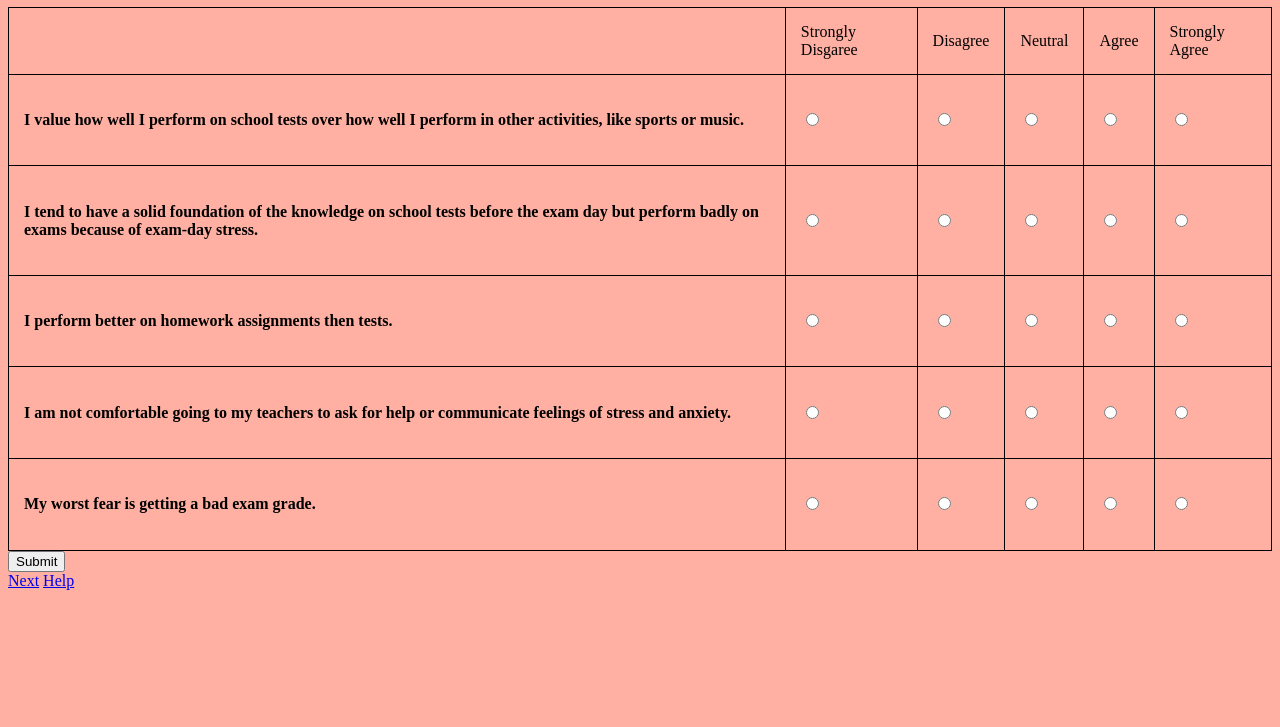
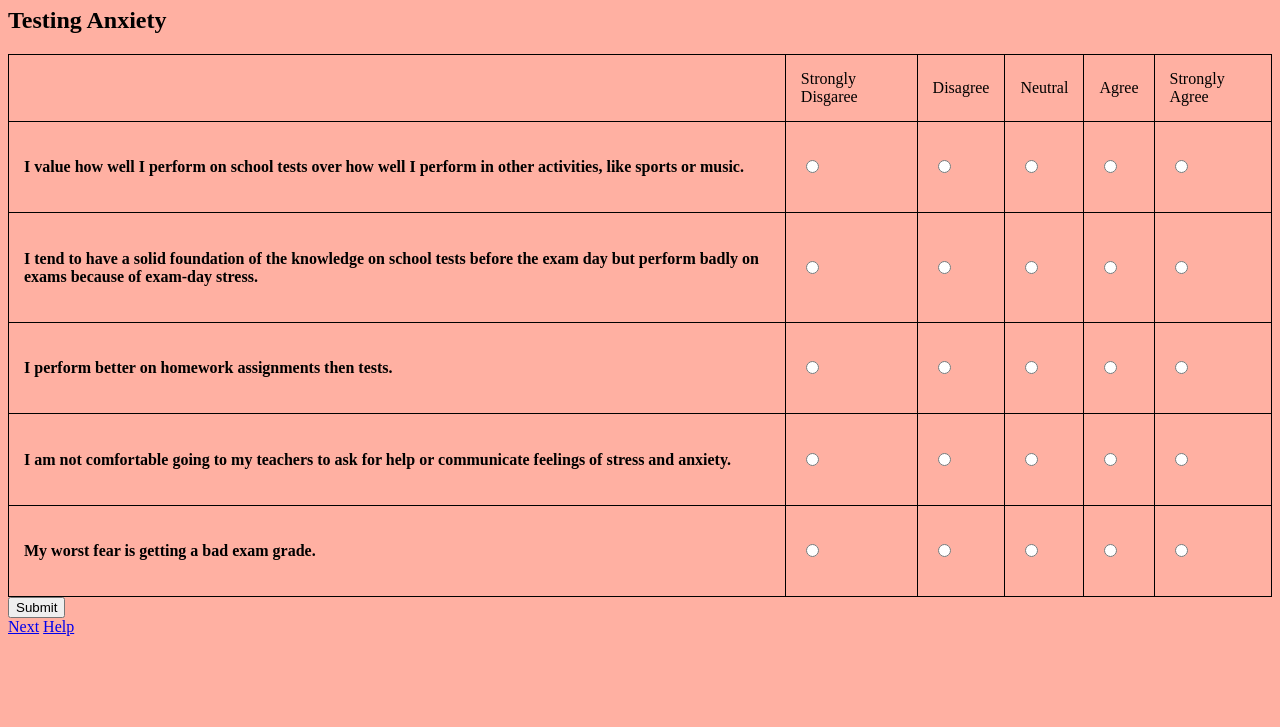
Before and after one commit to mkro298/mkro298.github.io, a plain HTML site: page index.html in a window 1280 px wide. Shown: the part 73-800 px from the top of the page. Drawn offline with Linux system fonts and the light colour scheme.

Commit message:
Update index.html

```diff
--- a/index.html
+++ b/index.html
@@ -1,7 +1,7 @@
 <!DOCTYPE html>
 <html>
 <head>
-<title>Home</title>
+<title>Testing</title>
 </head>
 <style>
 	table, th, td {
@@ -19,6 +19,7 @@ th, td {
 
 <body>
 	<p id="demo"></p>
+	<h2>Testing Anxiety</h2>
 
 
  <table style="width:100%">
```
